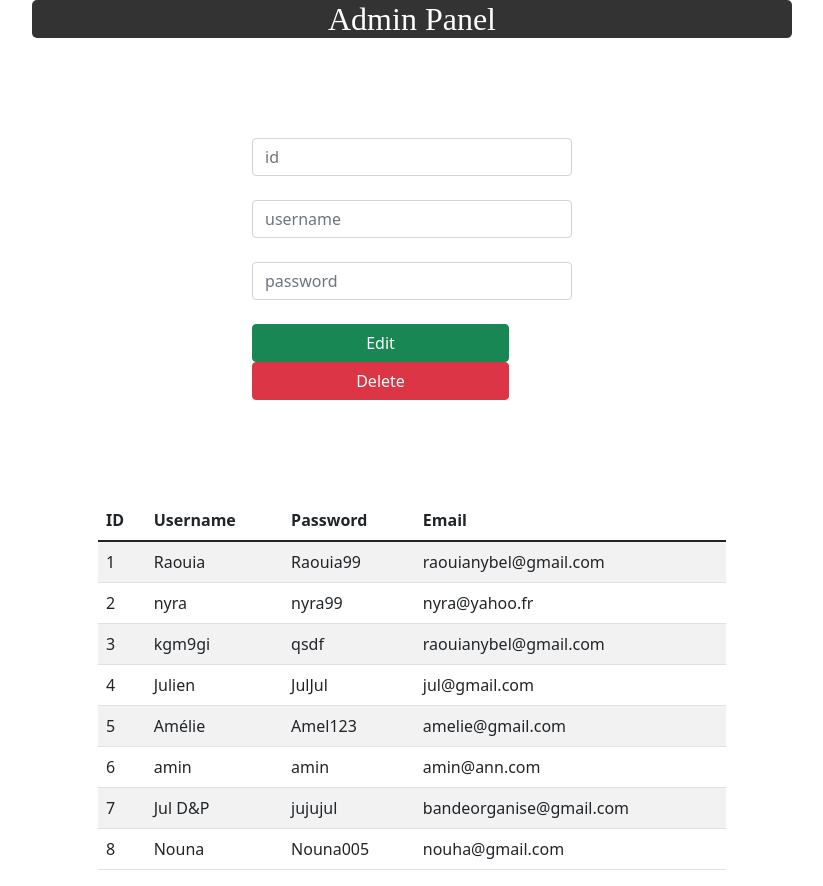
After one commit to YoucefGuichi/chatapp, a Flask app: page /admin in a window 1280 px wide. The commit adds this page. Shown: the whole page, without its empty margins (228-1051 px from the left). Run offline with Flask 2, Linux system fonts and the light colour scheme; some libraries are stand-ins or nearby versions.

Commit message:
-Create the design page for the admin -Create the logic for the admin page

```diff
--- a/app.py
+++ b/app.py
@@ -7,8 +7,8 @@ from flask_session import Session
 import pandas as pd
 
 app = Flask(__name__)
-app.config["SECRET_KEY"] = "secret!"
-app.config["SESSION_TYPE"] = "filesystem"
+app.secret_key = 'super secret key yeep'
+app.config['SESSION_TYPE'] = 'filesystem'
 
 Session(app)
 socketio = SocketIO(app, manage_session=False)
@@ -28,7 +28,7 @@ def login():
         if username in df['Username'].values:
             nb = df.index[df['Username'] == username].values
             if password == df.iloc[nb.max(None)]['Password']:
-                return render_template('index.html', message= username)
+                return render_template('index.html', message=username)
             else:
                 msg = "Username or password incorrect"
                 return render_template('login.html', message=msg)
@@ -77,38 +77,54 @@ def join_chat():
 @app.route("/chat", methods=["GET", "POST"])
 def chat():
     if request.method == "POST":
-        nickname = request.form["nickname"] #Error here, needs to get the username name directly!!
-        room_name = request.form["room"]
 
-        # pass values to session
-        session["nickname"] = nickname
-        session["room_name"] = room_name
+        user_name = request.form.get("user_name")
+        room_name = request.form.get("room")
+        room_from_rooms_list = request.form.get("rooms_list")
+
+        if room_name == "":
+            session["room_name"] = room_from_rooms_list
+        else:
+            session["room_name"] = room_name
+
+        session["username"] = user_name
+
         return render_template("chat_template.html", session=session)
     else:
         return redirect(url_for("index"))
 
 
+@app.route("/admin", methods=["GET", "POST"])
+def admin():
+    users_data = pd.read_csv("database.csv")
+    users = users_data.itertuples()
+    column_names = users_data.columns.values
+    return render_template("admin.html", users=users, column_names=column_names)
+
+
 @socketio.on('join', namespace='/chat')
 def join(message):
     room = session.get('room_name')
+    print(room)
+    print(session.get("username"))
     join_room(room)
-    emit('status', {'msg': session.get('nickname') + ' has entered the room.'}, room=room)
+    emit('status', {'msg': session.get('username') + ' has entered the room.'}, room=room)
 
 
 @socketio.on('text', namespace='/chat')
 def text(message):
     room = session.get('room_name')
-    emit('message', {'msg': session.get('nickname') + ' : ' + message['msg']}, room=room)
+    emit('message', {'msg': session.get('username') + ' : ' + message['msg']}, room=room)
 
 
 @socketio.on('left', namespace='/chat')
 def left(message):
     room = session.get('room_name')
-    username = session.get('nickname')
+    username = session.get('username')
     leave_room(room)
     session.clear()
     emit('status', {'msg': username + ' has left the room.'}, room=room)
 
 
 if __name__ == "__main__":
-    socketio.run(app, debug=True)
+    socketio.run(app, debug=True, host='0.0.0.0', port=80)
--- /dev/null
+++ b/static/admin_style.css
@@ -0,0 +1,18 @@
+.admin-header{
+    background-color: #333333;
+    text-align: center;
+    color: white;
+    margin: auto;
+    border-radius: 5px;
+    font-family: "Baloo Paaji 2";
+
+}
+.input-config{
+    margin-top: 100px;
+}
+.admin-form{
+    margin: auto;
+}
+.form-group{
+    margin: auto;
+}
--- /dev/null
+++ b/templates/admin.html
@@ -0,0 +1,63 @@
+<!DOCTYPE html>
+<html lang="en">
+<head>
+    <meta charset="UTF-8">
+    <title>Admin</title>
+    <link href="https://cdn.jsdelivr.net/npm/bootstrap@5.1.3/dist/css/bootstrap.min.css" rel="stylesheet" integrity="sha384-1BmE4kWBq78iYhFldvKuhfTAU6auU8tT94WrHftjDbrCEXSU1oBoqyl2QvZ6jIW3" crossorigin="anonymous">
+    <script src="https://cdn.jsdelivr.net/npm/bootstrap@5.1.3/dist/js/bootstrap.bundle.min.js" integrity="sha384-ka7Sk0Gln4gmtz2MlQnikT1wXgYsOg+OMhuP+IlRH9sENBO0LRn5q+8nbTov4+1p" crossorigin="anonymous"></script>
+    <script src="https://cdn.jsdelivr.net/npm/@popperjs/core@2.10.2/dist/umd/popper.min.js" integrity="sha384-7+zCNj/IqJ95wo16oMtfsKbZ9ccEh31eOz1HGyDuCQ6wgnyJNSYdrPa03rtR1zdB" crossorigin="anonymous"></script>
+    <script src="https://cdn.jsdelivr.net/npm/bootstrap@5.1.3/dist/js/bootstrap.min.js" integrity="sha384-QJHtvGhmr9XOIpI6YVutG+2QOK9T+ZnN4kzFN1RtK3zEFEIsxhlmWl5/YESvpZ13" crossorigin="anonymous"></script>
+    <script type="text/javascript" src="//code.jquery.com/jquery-1.4.2.min.js"></script>
+    <link rel="stylesheet" href="{{ url_for('static', filename='admin_style.css') }}" />
+</head>
+<body>
+<div class="row">
+    <h2 class="admin-header col-7">Admin Panel</h2>
+    <form>
+
+    <div class="form-group col-3" style="margin-top: 100px">
+            <input class="form-control form-group input-config"  placeholder="id"><br>
+            <input class="form-control form-group input-config" placeholder="username"><br>
+            <input class="form-control form-group input-config" placeholder="password"> <br>
+  </div>
+            <div class="form-group col-3">
+             <input class="btn btn-success" value="Edit">
+            <input class="btn btn-danger" value="Delete">
+                </div>
+
+
+    </form>
+</div>
+
+<div class="row">
+<div class="col-6" style="margin: auto">
+
+    <table style="margin-top: 100px" class="table table-striped">
+  <thead>
+    <tr>
+        {% for column in column_names %}
+      <th scope="col">{{column}}</th>
+        {% endfor %}
+
+    </tr>
+  </thead>
+  <tbody>
+
+  {% for row in users %}
+
+    <tr>
+      <td>{{ row[1] }}</td>
+      <td>{{ row[2] }}</td>
+      <td>{{ row[3] }}</td>
+      <td>{{ row[4] }}</td>
+
+    </tr>
+
+  {% endfor %}
+  </tbody>
+</table>
+</div>
+</div>
+
+</body>
+</html>
```
Also changed, not shown: templates/index.html (+18 -5 lines), 1 other file.
